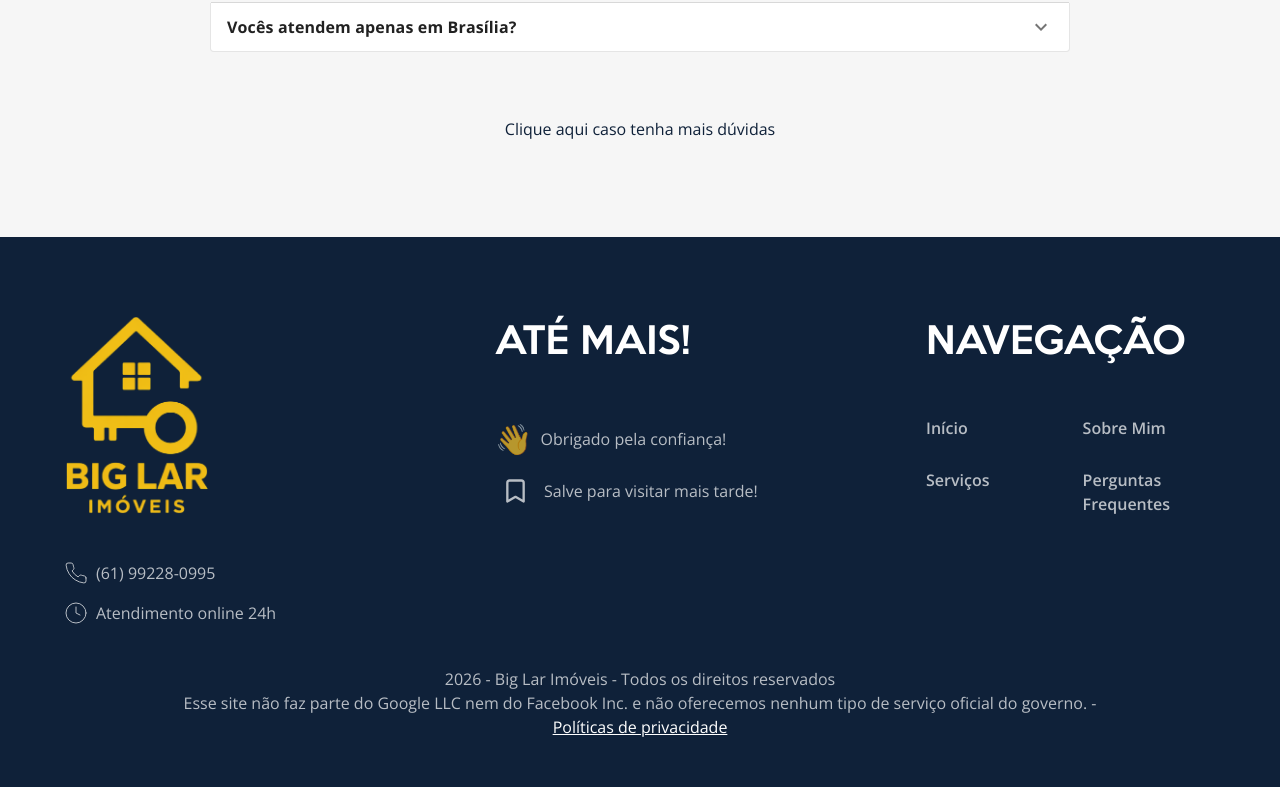
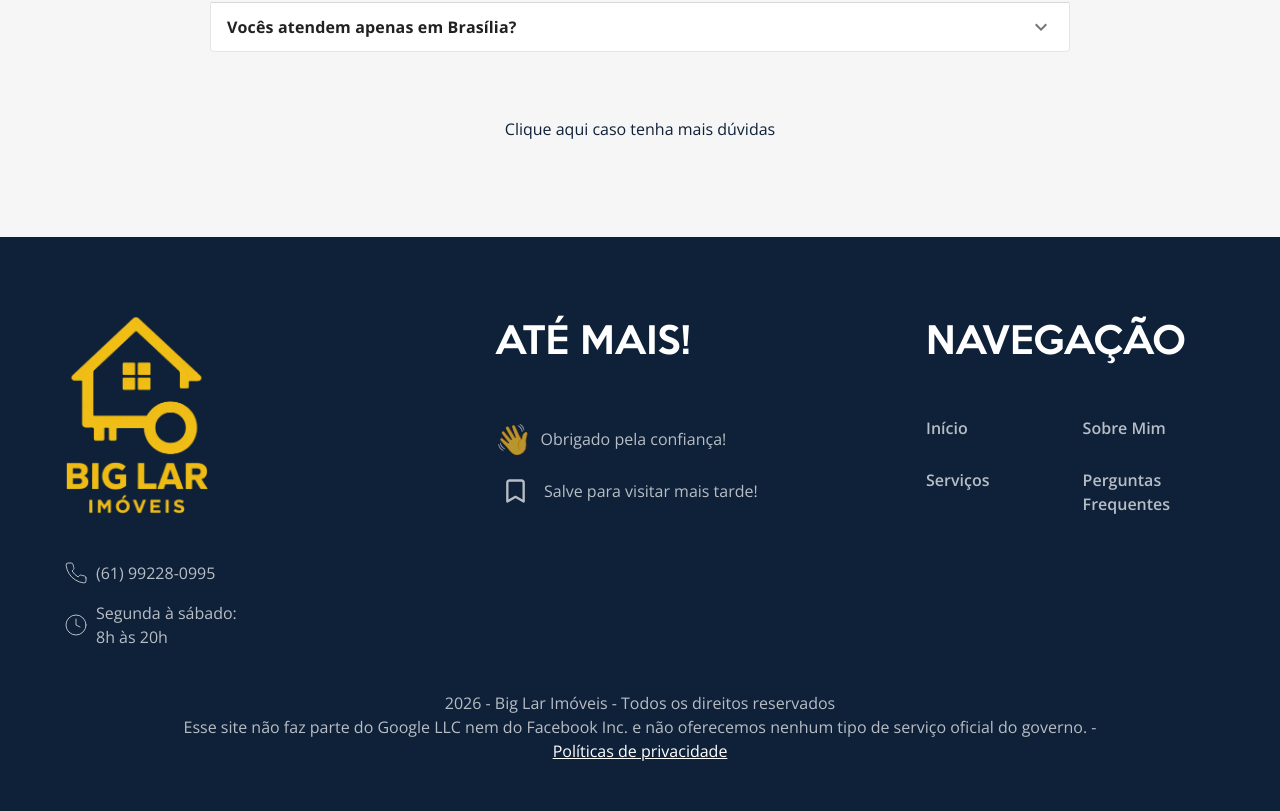
Before and after one commit to Paper-Street-Softwares/SOP-Big-Lar, a React (Vite) app: page / in a window 1280 px wide. Shown: the part 3105-3916 px from the top of the page. Before the commit the page ends 3892 px from the top, so only its background shows below. Built offline with nearby package versions, Linux system fonts and the light colour scheme.

Commit message:
fix: expediente alterado

```diff
--- a/src/components/sections/Footer.jsx
+++ b/src/components/sections/Footer.jsx
@@ -58,7 +58,10 @@ function Footer() {
                 strokeWidth={1}
                 className="text-white"
               />
-              <p>Atendimento online 24h</p>
+              <p>
+                Segunda à sábado: <br />
+                8h às 20h
+              </p>
             </div>
           </div>
         </MotionDivDownToUp>
```
